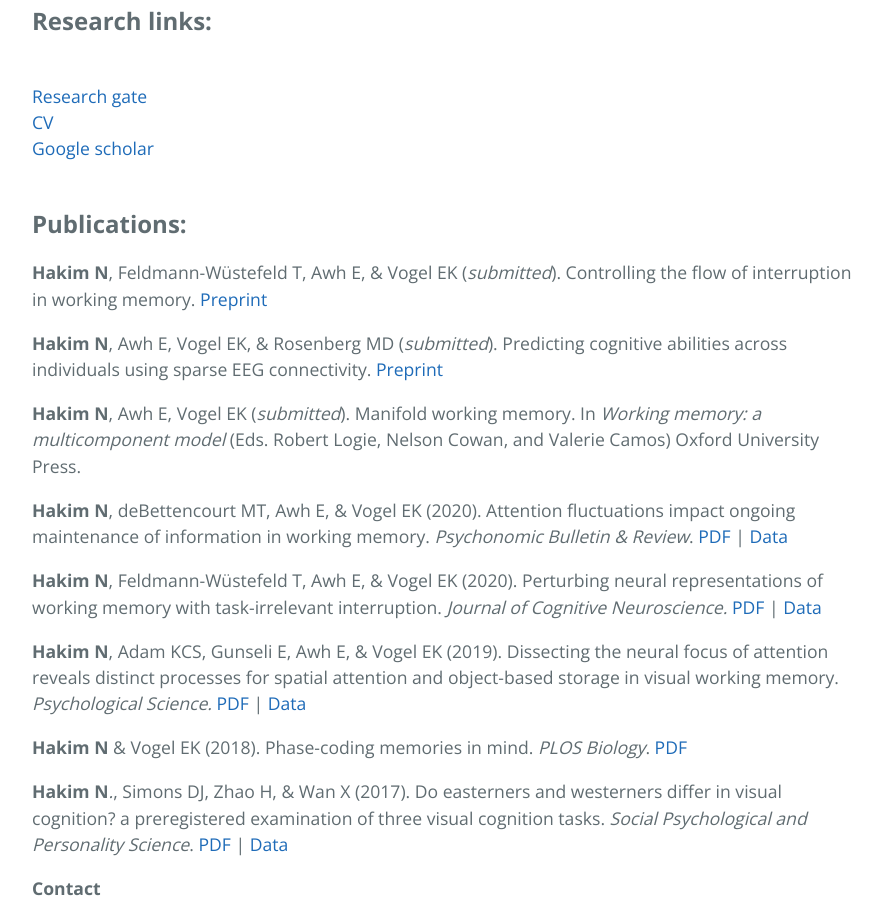
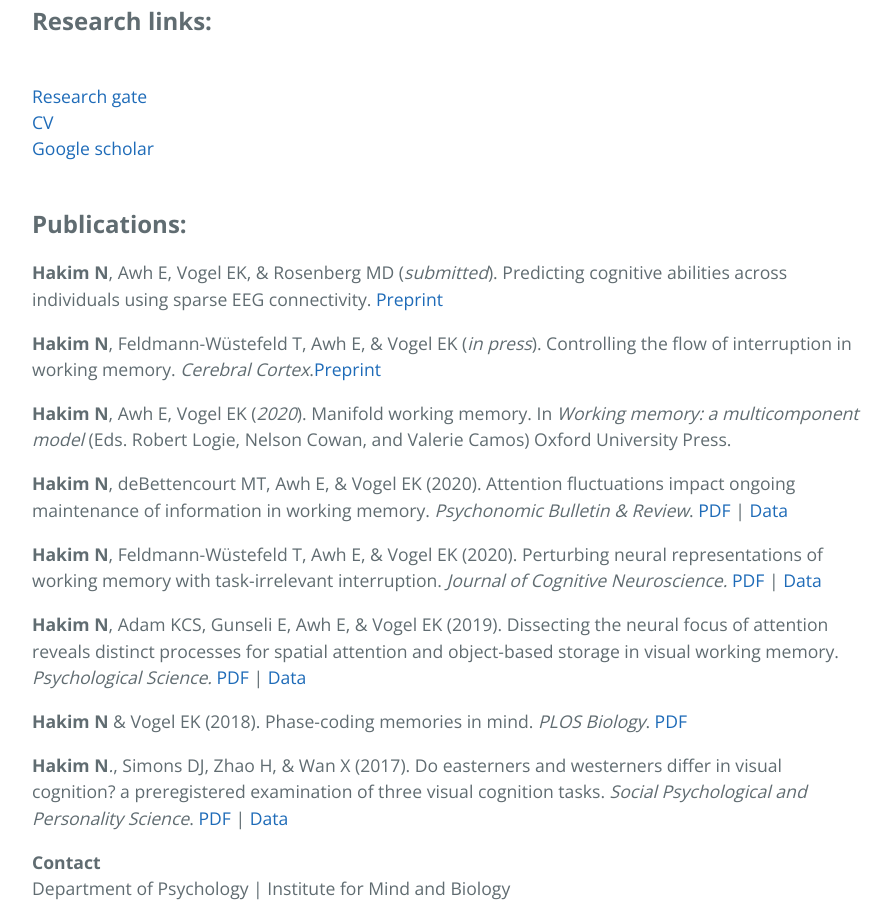
Before and after one commit to AwhVogelLab/awhvogellab.github.io, a Jekyll site: the page built from hakim.md, in a window 1280 px wide and 900 px high, scrolled down 969 px. Shown: the whole window, without its empty margins (192-1084 px from the left). Built offline with Jekyll 4.4.1, drawn with Linux system fonts in a browser that asks for light colours; our own code applies the rules of GitHub Pages for plain Markdown files.

Commit message:
Update hakim.md

```diff
--- a/hakim.md
+++ b/hakim.md
@@ -18,7 +18,7 @@ Nicole is a doctoral student in the Integrative Neuroscience Program working wit
 <br>
 <a href="https://www.researchgate.net/profile/Nicole_Hakim">Research gate </a>
 <br>
-<a title="Hakim_Resume_April2020" href="files/pdfs/Hakim_Resume_April2020.pdf">CV</a>
+<a title="Hakim_Resume_Jan2021" href="files/pdfs/Hakim_Resume_Jan2021.pdf">CV</a>
 <br>
 <a href="https://scholar.google.com/citations?user=0YNa8scAAAAJ&hl=en&oi=ao">Google scholar</a>
 <br>
@@ -32,11 +32,12 @@ Nicole is a doctoral student in the Integrative Neuroscience Program working wit
 
 <font size="5"><strong>Publications:</strong></font>
 
-<strong>Hakim N</strong>, Feldmann-Wüstefeld T, Awh E, & Vogel EK (<em>submitted</em>). Controlling the flow of interruption in working memory. <a href="https://www.biorxiv.org/content/10.1101/2020.09.08.288027v1">Preprint</a>
 
 <strong>Hakim N</strong>, Awh E, Vogel EK, & Rosenberg MD (<em>submitted</em>). Predicting cognitive abilities across individuals using sparse EEG connectivity. <a href="https://www.biorxiv.org/content/10.1101/2020.07.22.216705v1">Preprint</a>
 
-<strong>Hakim N</strong>, Awh E, Vogel EK (<em>submitted</em>). Manifold working memory. In <em>Working memory: a multicomponent model</em> (Eds. Robert Logie, Nelson Cowan, and Valerie Camos) Oxford University Press.
+<strong>Hakim N</strong>, Feldmann-Wüstefeld T, Awh E, & Vogel EK (<em>in press</em>). Controlling the flow of interruption in working memory. *Cerebral Cortex*.<a href="https://www.biorxiv.org/content/10.1101/2020.09.08.288027v1">Preprint</a>
+
+<strong>Hakim N</strong>, Awh E, Vogel EK (<em>2020</em>). Manifold working memory. In <em>Working memory: a multicomponent model</em> (Eds. Robert Logie, Nelson Cowan, and Valerie Camos) Oxford University Press.
 
 <strong>Hakim N</strong>, deBettencourt MT, Awh E, & Vogel EK (2020). Attention fluctuations impact ongoing maintenance of information in working memory. *Psychonomic Bulletin & Review*. [PDF](/files/pdfs/Hakim2020_Article_AttentionFluctuationsImpactOng.pdf)  \| [Data](https://osf.io/cg5f2/?view_only=ceb70b58c382498cb5d9ffc82223a157)
 
```
